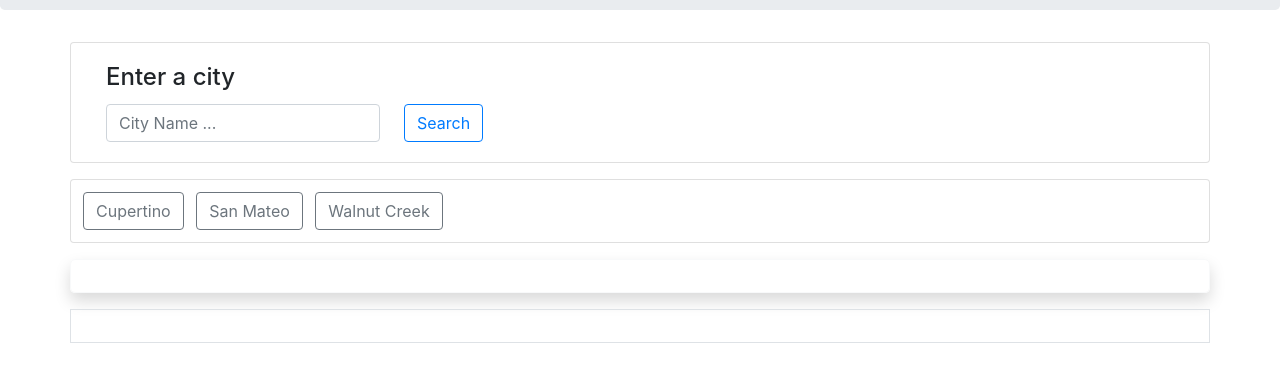
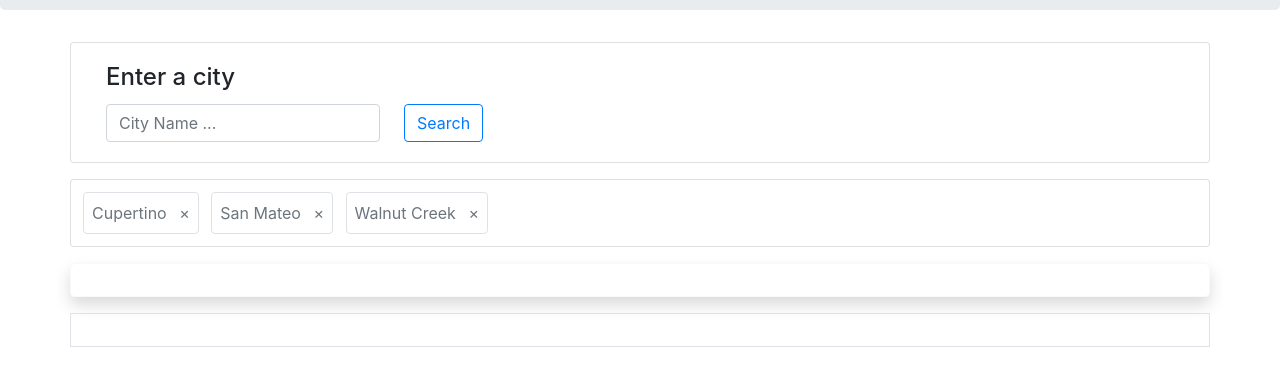
Before and after one commit to seannoh/weather-dashboard, a plain HTML site: page index.html in a window 1280 px wide. Shown: the part 94-480 px from the top of the page. Drawn offline with nearby package versions, Linux system fonts and the light colour scheme.

Commit message:
add x buttons for previous searches

```diff
--- a/assets/js/script.js
+++ b/assets/js/script.js
@@ -0,0 +1,19 @@
+$(function() {
+  // DOM Selectors
+
+
+  // Variables
+
+
+  // Function Definitions
+
+
+  // Function Calls
+
+
+  // Event Handlers
+
+
+
+
+});
--- a/index.html
+++ b/index.html
@@ -16,25 +16,36 @@
   </header>
   <main class="container-sm">
     <section class="row">
-      <div class="card col-12 mb-2" id="search-area">
+      <!-- Search Area -->
+      <div class="card col-12 mb-2">
         <div class="card-body">
           <h4 class="card-title">Enter a city</h4>
           <form class="form-inline">
-            <input class="form-control mr-4 col-auto" type="search" placeholder="City Name ... " aria-label="Search">
-            <button class="btn btn-outline-primary col-auto" type="submit">Search</button>
+            <input class="form-control mr-4 col-auto" id="search-input" type="search" placeholder="City Name ... " aria-label="Search">
+            <button class="btn btn-outline-primary col-auto" id="search-btn" type="submit">Search</button>
           </form>
         </div>
       </div>
-      <div class="card col-12 mt-2 p-2" id="search-history">
-        <ul class="list-group d-inline ">
-          <li class="btn btn-outline-secondary m-1">
-            Cupertino
+      <!-- Search history -->
+      <div class="card col-12 mt-2 p-2">
+        <ul class="list-group d-inline" id="previous-searches">
+          <li class="btn border p-1 m-1">
+            <div class="btn btn-outline-secondary border-0 p-1">
+              Cupertino
+            </div>
+            <div class="btn btn-outline-secondary border-0 p-1">&times;</div>
           </li>
-          <li class="btn btn-outline-secondary m-1">
-            San Mateo
+          <li class="btn border p-1 m-1">
+            <div class="btn btn-outline-secondary border-0 p-1">
+              San Mateo
+            </div>
+            <div class="btn btn-outline-secondary border-0 p-1">&times;</div>
           </li>
-          <li class="btn btn-outline-secondary m-1">
-            Walnut Creek
+          <li class="btn border p-1 m-1">
+            <div class="btn btn-outline-secondary border-0 p-1">
+              Walnut Creek
+            </div>
+            <div class="btn btn-outline-secondary border-0 p-1">&times;</div>
           </li>
 
           <!-- generate city names dynamically -->
```
